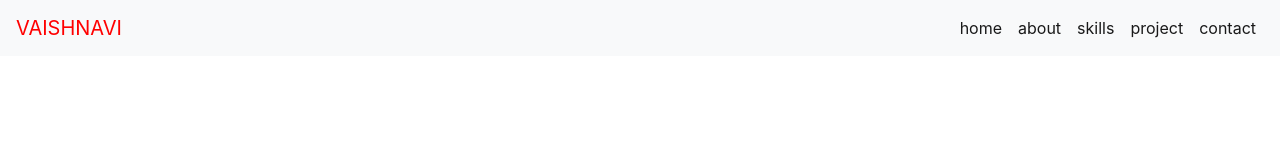
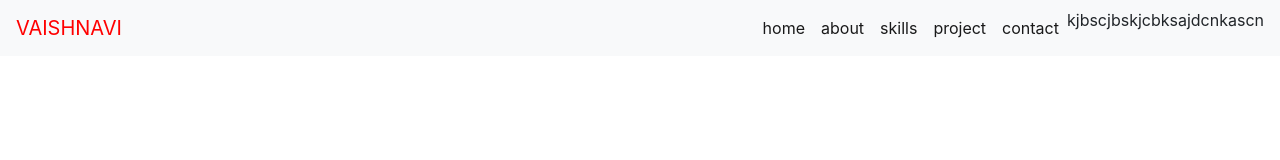
Before and after one commit to Vaishsolav21/Portfolio, a plain HTML site: page index.html in a window 1280 px wide. Drawn offline with nearby package versions, Linux system fonts and the light colour scheme.

Commit message:
Update index.html

```diff
--- a/index.html
+++ b/index.html
@@ -43,7 +43,7 @@ crossorigin="anonymous"></script>
                 <a class="nav-link" href="#contact"> <span>contact</span> <span class="sr-only">(current)</span></a>
               </li>
 
-
+               kjbscjbskjcbksajdcnkascn
           </ul>
 
         </div>
```
